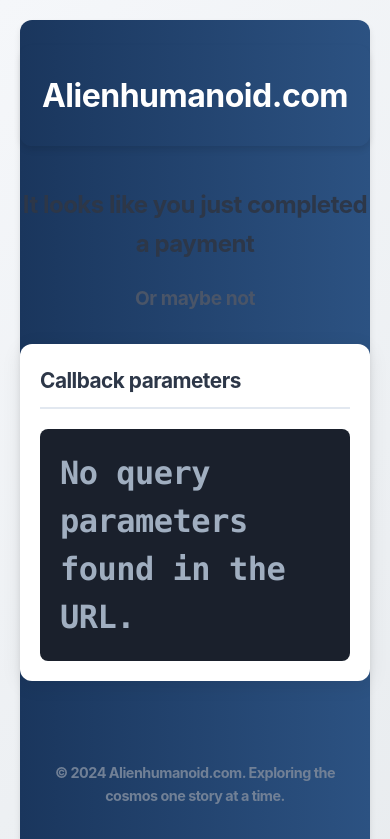
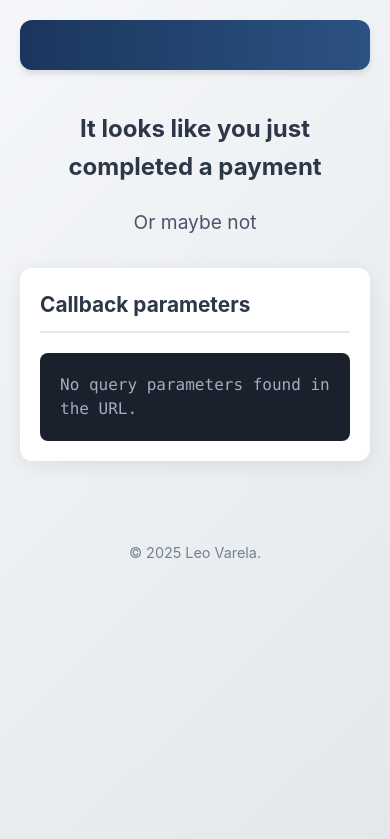
Before and after one commit to leovarela23/callback, a plain HTML site: page callback.html in a window 390 px wide. Shown: the top 839 px of the page. Drawn offline with Linux system fonts and the light colour scheme.

Commit message:
Update callback.html

```diff
--- a/callback.html
+++ b/callback.html
@@ -105,177 +105,7 @@
 </head>
 <body>
     <header>
-        <h1><!DOCTYPE html>
-<html lang="en">
-<head>
-    <meta charset="UTF-8">
-    <meta name="viewport" content="width=device-width, initial-scale=1.0">
-    <meta http-equiv="X-UA-Compatible" content="ie=edge">
-    <title>Callback Page</title>
-    <style>
-        * {
-            margin: 0;
-            padding: 0;
-            box-sizing: border-box;
-        }
-        body {
-            font-family: 'Inter', -apple-system, BlinkMacSystemFont, sans-serif;
-            line-height: 1.6;
-            background: linear-gradient(135deg, #f5f7fa 0%, #e4e8eb 100%);
-            color: #2d3748;
-            text-align: center;
-            min-height: 100vh;
-            padding: 20px;
-        }
-        header {
-            background: linear-gradient(90deg, #1a365d 0%, #2c5282 100%);
-            color: #fff;
-            padding: 25px 0;
-            border-radius: 12px;
-            box-shadow: 0 4px 6px rgba(0, 0, 0, 0.1);
-            margin-bottom: 40px;
-        }
-        header h1 {
-            margin: 0;
-            font-size: 2.5rem;
-            letter-spacing: -0.5px;
-        }
-        .main {
-            max-width: 900px;
-            margin: 40px auto;
-        }
-        .main h2 {
-            font-size: 2rem;
-            margin-bottom: 20px;
-            color: #2d3748;
-        }
-        .main p {
-            font-size: 1.2rem;
-            margin-bottom: 20px;
-            color: #4a5568;
-        }
-        .query-parameters {
-            margin-top: 30px;
-            background: #ffffff;
-            padding: 30px;
-            border-radius: 12px;
-            box-shadow: 0 4px 20px rgba(0, 0, 0, 0.08);
-            text-align: left;
-            transition: transform 0.2s ease;
-        }
-        .query-parameters:hover {
-            transform: translateY(-2px);
-        }
-        .query-parameters h3 {
-            color: #2d3748;
-            margin-bottom: 20px;
-            font-size: 1.3rem;
-            border-bottom: 2px solid #e2e8f0;
-            padding-bottom: 10px;
-        }
-        .json-container {
-            background: #1a202c;
-            color: #a0aec0;
-            padding: 20px;
-            border-radius: 8px;
-            overflow-x: auto;
-            font-family: 'Monaco', 'Consolas', monospace;
-            line-height: 1.5;
-        }
-        .json-key {
-            color: #63b3ed;
-        }
-        .json-string {
-            color: #68d391;
-        }
-        .json-number {
-            color: #f6ad55;
-        }
-        footer {
-            margin-top: 60px;
-            padding: 20px;
-            font-size: 0.9rem;
-            color: #718096;
-        }
-        @media(max-width: 600px) {
-            header h1 {
-                font-size: 2rem;
-            }
-            .main h2 {
-                font-size: 1.5rem;
-            }
-            .query-parameters {
-                padding: 20px;
-            }
-        }
-    </style>
-</head>
-<body>
-    <header>
-        <h1>Alienhumanoid.com</h1>
-    </header>
-    <section class="main">
-        <h2>It looks like you just completed a payment</h2>
-        <p>Or maybe not</p>
-        <div class="query-parameters">
-            <h3>Callback parameters</h3>
-            <div id="parameters" class="json-container">No parameters found</div>
-        </div>
-    </section>
-    <footer>
-        <p>© 2024 Alienhumanoid.com. Exploring the cosmos one story at a time.</p>
-    </footer>
-    <script>
-        // Function to syntax highlight JSON
-        function syntaxHighlight(json) {
-            if (typeof json !== 'string') {
-                json = JSON.stringify(json, undefined, 2);
-            }
-            json = json.replace(/&/g, '&amp;').replace(/</g, '&lt;').replace(/>/g, '&gt;');
-            return json.replace(/("(\\u[a-zA-Z0-9]{4}|\\[^u]|[^\\"])*"(\s*:)?|\b(true|false|null)\b|-?\d+(?:\.\d*)?(?:[eE][+\-]?\d+)?)/g, function (match) {
-                let cls = 'json-number';
-                if (/^"/.test(match)) {
-                    if (/:$/.test(match)) {
-                        cls = 'json-key';
-                    } else {
-                        cls = 'json-string';
-                    }
-                } else if (/true|false/.test(match)) {
-                    cls = 'json-boolean';
-                } else if (/null/.test(match)) {
-                    cls = 'json-null';
-                }
-                return '<span class="' + cls + '">' + match + '</span>';
-            });
-        }
-
-        // Function to get and format query string parameters
-        function displayQueryParams() {
-            const params = new URLSearchParams(window.location.search);
-            const paramDiv = document.getElementById('parameters');
-
-            if (params.toString() === "") {
-                paramDiv.innerHTML = "No query parameters found in the URL.";
-            } else {
-                const paramsObject = {};
-                params.forEach((value, key) => {
-                    // Try to parse the value as JSON if possible
-                    try {
-                        paramsObject[key] = JSON.parse(value);
-                    } catch (e) {
-                        paramsObject[key] = value;
-                    }
-                });
-
-                paramDiv.innerHTML = `<pre>${syntaxHighlight(paramsObject)}</pre>`;
-            }
-        }
-
-        // Call the function to display parameters on page load
-        window.onload = displayQueryParams;
-    </script>
-</body>
-</html></h1>
+        <h1></h1>
     </header>
     <section class="main">
         <h2>It looks like you just completed a payment</h2>
```
